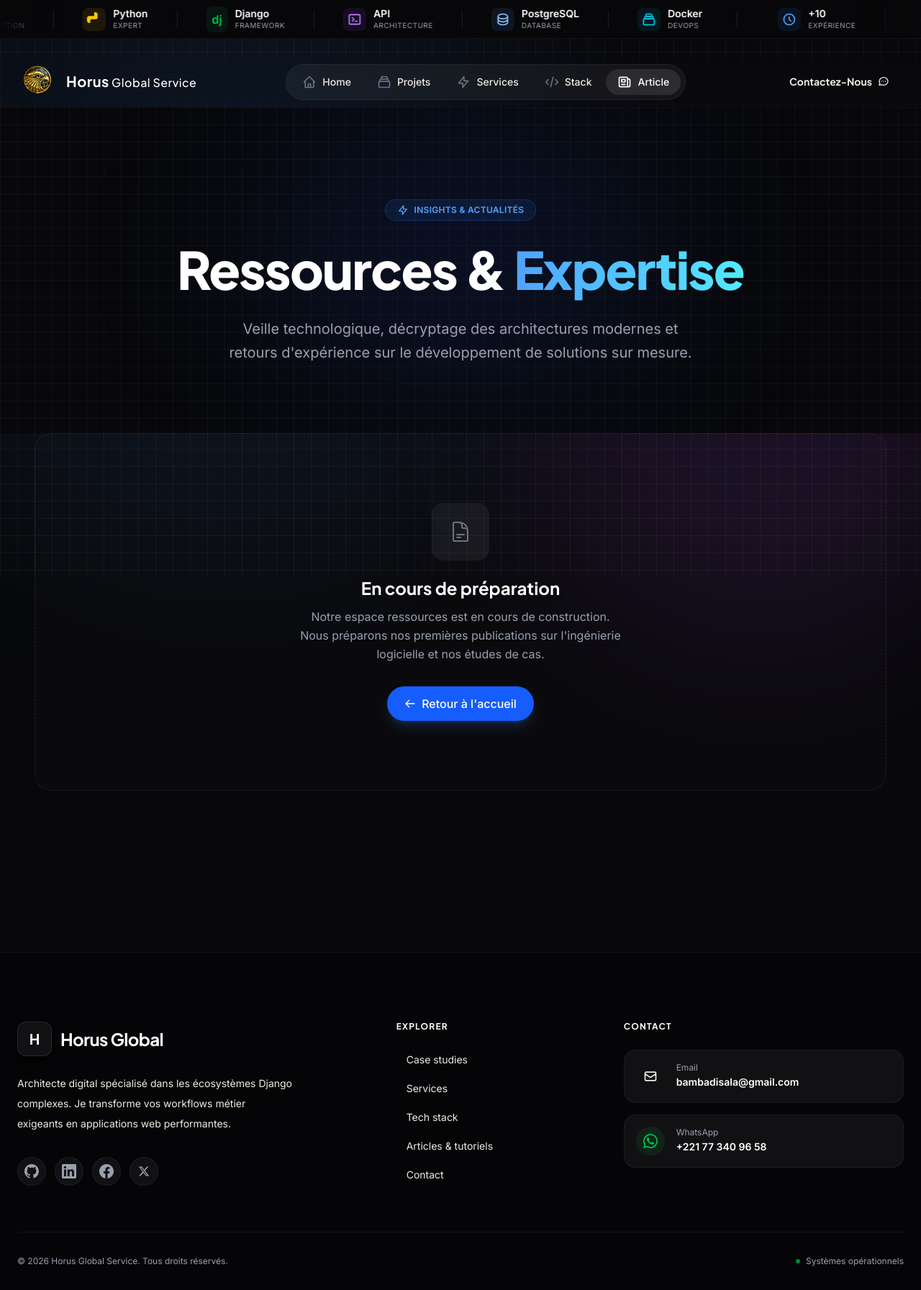
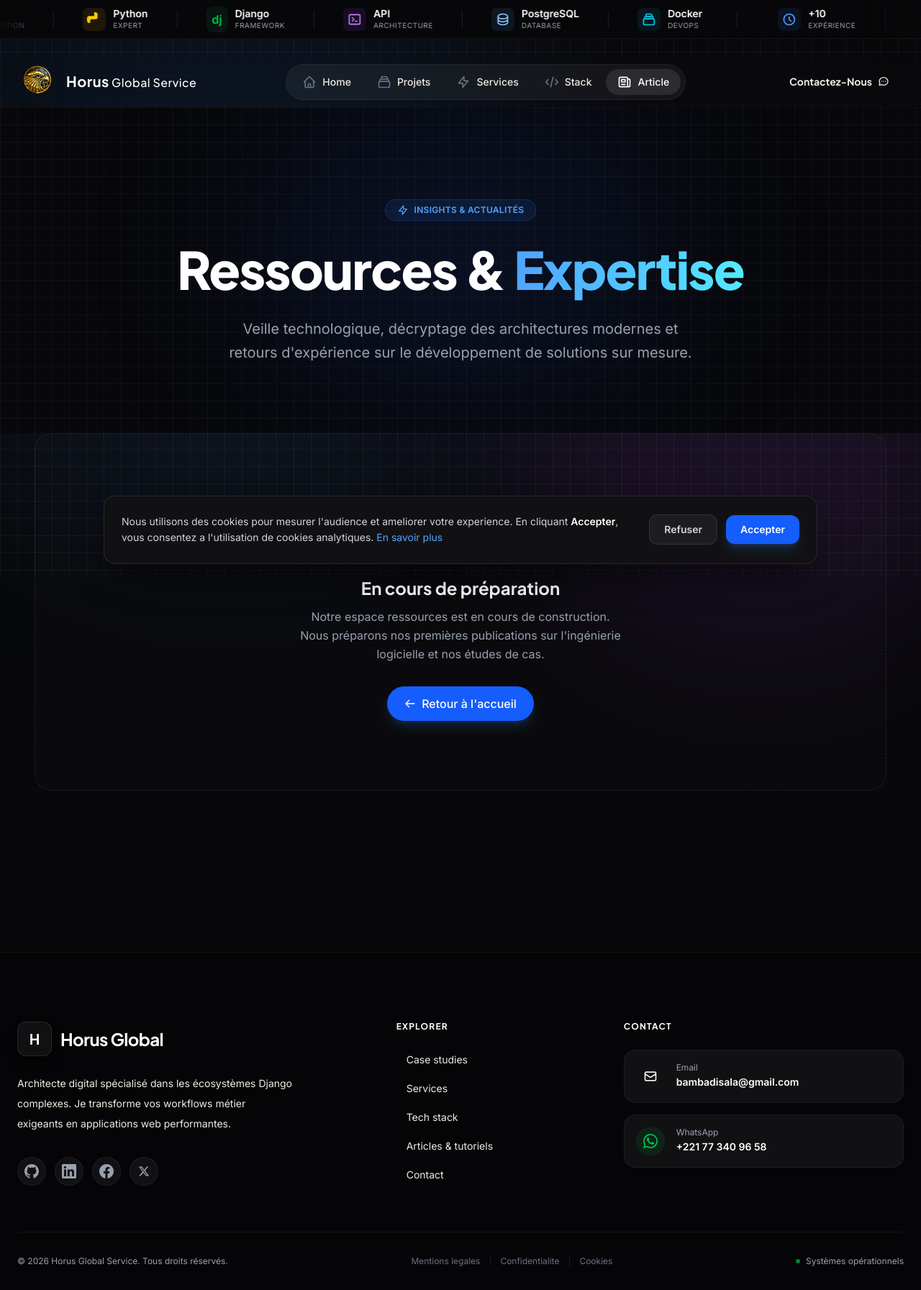
Before and after one commit to bamba9928/horusglobalservices, a Django app: page /blog/ in a window 1280 px wide. Shown: the whole page at 72% size. Run offline with Django 5.2, Linux system fonts and the light colour scheme; data that the repository does not hold is empty; style sheets or scripts are compiled from the project's sources; some libraries are stand-ins or nearby versions.

Commit message:
Banniere cookie RGPD + Google Analytics 4 conditionnel
- Banniere cookie avec Accepter/Refuser, stockage localStorage
- GA4 charge UNIQUEMENT si consentement accepte (RGPD compliant)
- Setting GA_MEASUREMENT_ID via variable env
- Liens legaux dans le footer (mentions, confidentialite, cookies)

Co-Authored-By: Claude Opus 4.6 <noreply@anthropic.com>

```diff
--- a/config/settings.py
+++ b/config/settings.py
@@ -239,6 +239,11 @@ FACEBOOK_URL = os.getenv("FACEBOOK_URL", "https://www.facebook.com/dieng.sala.47
 X_URL = os.getenv("X_URL", "https://x.com/horuservices")
 
 # ------------------------------------------------------------
+# Google Analytics 4
+# ------------------------------------------------------------
+GA_MEASUREMENT_ID = os.getenv("GA_MEASUREMENT_ID", "")
+
+# ------------------------------------------------------------
 # Logging
 # ------------------------------------------------------------
 LOG_DIR = BASE_DIR / "logs"
--- a/core/context_processors.py
+++ b/core/context_processors.py
@@ -1,4 +1,5 @@
 from django.conf import settings
+
 
 def global_settings(request):
     return {
@@ -8,7 +9,9 @@ def global_settings(request):
         'FACEBOOK_URL': settings.FACEBOOK_URL,
         'X_URL': settings.X_URL,
         'PUBLIC_EMAIL': settings.PUBLIC_EMAIL,
+        'GA_MEASUREMENT_ID': getattr(settings, 'GA_MEASUREMENT_ID', ''),
     }
-from django.conf import settings
+
+
 def global_context(request):
     return {'TEMPLATE_DEBUG': settings.DEBUG}
--- a/templates/core/base.html
+++ b/templates/core/base.html
@@ -660,6 +660,24 @@
         }
       </style>
   {% block extra_head %}{% endblock %}
+
+    {# Google Analytics 4 — charge UNIQUEMENT si consentement cookies accepte #}
+    <script>
+    (function(){
+      if (localStorage.getItem('cookie_consent') !== 'accepted') return;
+      var id = '{{ GA_MEASUREMENT_ID|default:"" }}';
+      if (!id) return;
+      var s = document.createElement('script');
+      s.async = true;
+      s.src = 'https://www.googletagmanager.com/gtag/js?id=' + id;
+      document.head.appendChild(s);
+      window.dataLayer = window.dataLayer || [];
+      function gtag(){dataLayer.push(arguments);}
+      gtag('js', new Date());
+      gtag('config', id, {anonymize_ip: true});
+      window.gtag = gtag;
+    })();
+    </script>
 </head>
 <body class="flex flex-col min-h-screen">
 <div id="top-marquee-bar"
@@ -1250,6 +1268,13 @@
       <p class="text-xs text-gray-400">
         &copy; {% now "Y" %} Horus Global Service. <span class="hidden sm:inline">Tous droits réservés.</span>
       </p>
+      <div class="flex items-center gap-3 text-xs text-gray-500">
+        <a href="{% url 'legal_page' 'mentions-legales' %}" class="hover:text-white transition-colors">Mentions legales</a>
+        <span class="text-white/10">|</span>
+        <a href="{% url 'legal_page' 'confidentialite' %}" class="hover:text-white transition-colors">Confidentialite</a>
+        <span class="text-white/10">|</span>
+        <a href="{% url 'legal_page' 'cookies' %}" class="hover:text-white transition-colors">Cookies</a>
+      </div>
       <div class="text-xs text-gray-400 flex items-center gap-2">
         <span class="w-1.5 h-1.5 rounded-full bg-green-500 animate-pulse"></span>
         Systèmes opérationnels
@@ -1428,5 +1453,73 @@
       });
     });
     </script>
+{# ====================================================================== #}
+{# BANNIERE COOKIE RGPD                                                   #}
+{# ====================================================================== #}
+<div id="cookie-banner" class="fixed bottom-0 inset-x-0 z-[9999] transition-transform duration-500 translate-y-full" role="dialog" aria-label="Consentement cookies">
+  <div class="max-w-5xl mx-auto px-4 pb-4">
+    <div class="bg-[#111114] border border-white/10 rounded-2xl p-5 md:p-6 shadow-2xl shadow-black/60 backdrop-blur-xl flex flex-col md:flex-row items-start md:items-center gap-4 md:gap-6">
+      <div class="flex-1 min-w-0">
+        <p class="text-sm text-gray-300 leading-relaxed">
+          Nous utilisons des cookies pour mesurer l'audience et ameliorer votre experience.
+          En cliquant <strong class="text-white">Accepter</strong>, vous consentez a l'utilisation de cookies analytiques.
+          <a href="{% url 'legal_page' 'cookies' %}" class="text-blue-400 hover:underline">En savoir plus</a>
+        </p>
+      </div>
+      <div class="flex items-center gap-3 shrink-0">
+        <button id="cookie-reject"
+                class="px-5 py-2.5 rounded-xl bg-white/5 border border-white/10 text-sm font-semibold text-gray-300 hover:text-white hover:bg-white/10 transition-colors">
+          Refuser
+        </button>
+        <button id="cookie-accept"
+                class="px-5 py-2.5 rounded-xl bg-blue-600 text-sm font-semibold text-white hover:bg-blue-500 transition-colors shadow-lg shadow-blue-500/20">
+          Accepter
+        </button>
+      </div>
+    </div>
+  </div>
+</div>
+
+<script>
+(function(){
+  var banner = document.getElementById('cookie-banner');
+  var consent = localStorage.getItem('cookie_consent');
+
+  // Si pas encore de choix, afficher la banniere apres 1s
+  if (!consent) {
+    setTimeout(function(){ banner.classList.remove('translate-y-full'); }, 1000);
+  }
+
+  function hideBanner() {
+    banner.classList.add('translate-y-full');
+    setTimeout(function(){ banner.style.display = 'none'; }, 500);
+  }
+
+  function loadGA() {
+    var id = '{{ GA_MEASUREMENT_ID|default:"" }}';
+    if (!id || window.gtag) return;
+    var s = document.createElement('script');
+    s.async = true;
+    s.src = 'https://www.googletagmanager.com/gtag/js?id=' + id;
+    document.head.appendChild(s);
+    window.dataLayer = window.dataLayer || [];
+    function gtag(){dataLayer.push(arguments);}
+    gtag('js', new Date());
+    gtag('config', id, {anonymize_ip: true});
+    window.gtag = gtag;
+  }
+
+  document.getElementById('cookie-accept').addEventListener('click', function(){
+    localStorage.setItem('cookie_consent', 'accepted');
+    hideBanner();
+    loadGA();
+  });
+
+  document.getElementById('cookie-reject').addEventListener('click', function(){
+    localStorage.setItem('cookie_consent', 'rejected');
+    hideBanner();
+  });
+})();
+</script>
 </body>
 </html>
```
